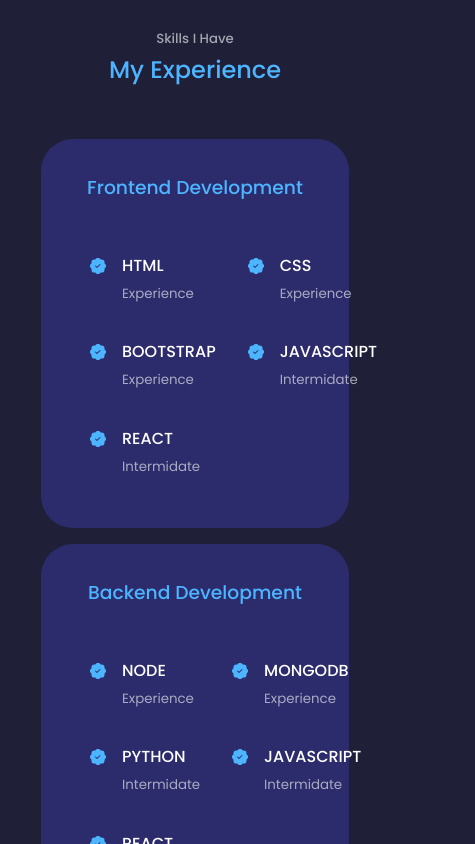
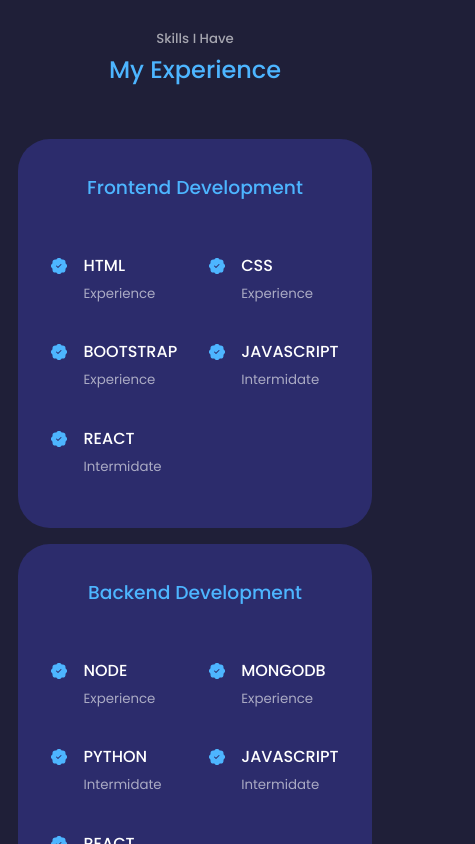
Before and after one commit to Belgotech/Portfolio-Project, a React (Vite) app: page / in a window 390 px wide. Shown: the part 2340-3184 px from the top of the page, 475 px wide, since content can reach past the window. Built offline with nearby package versions, Linux system fonts and the light colour scheme.

Commit message:
So Far Responsive

```diff
--- a/src/Component/Experience/Experience.css
+++ b/src/Component/Experience/Experience.css
@@ -74,8 +74,9 @@ h4{
         gap: 1rem;
     }
 
-    .experience__container >{
+    .experience__container > div{
         width: 100%;
         padding: 2rem 1rem;
     }
+
   }
--- a/src/Component/Testimonial/Testimonal.css
+++ b/src/Component/Testimonial/Testimonal.css
@@ -39,3 +39,14 @@
 .testimonial b{
     margin-left: 40%;
 }
+
+
+  @media screen and (max-width: 600px) {
+    .testimonial{
+        width: 100%;
+    }
+
+    .testimonial b{
+        margin-left: 32%;
+    }
+  }
```
